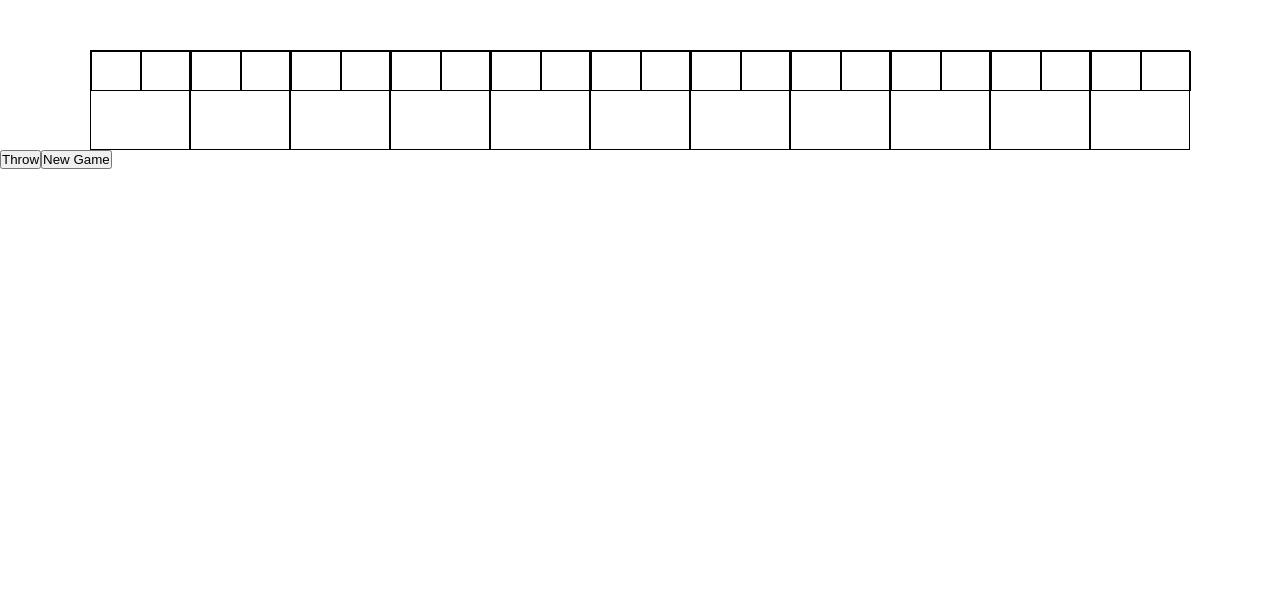
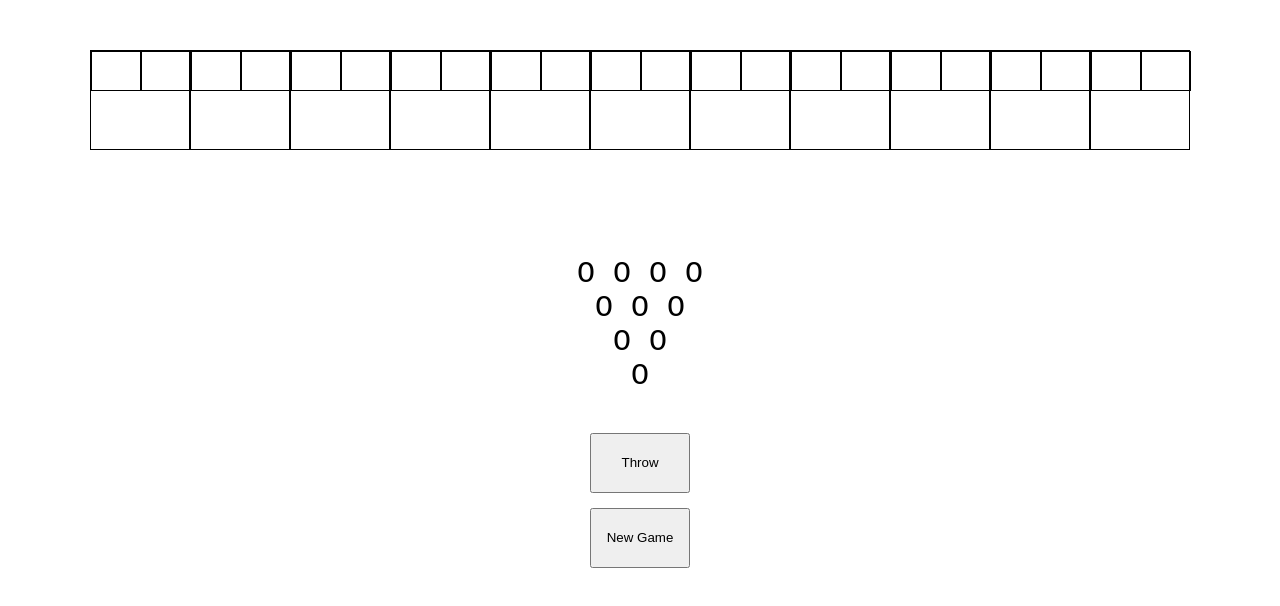
Before and after one commit to alicandko/bowling, a React (Create React App) app: page / in a window 1280 px wide. Shown: the top 606 px of the page. Built offline with nearby package versions, Linux system fonts and the light colour scheme.

Commit message:
Implemented BowlingAlley component

```diff
--- a/src/components/BowlingAlley/BowlingAlley.css
+++ b/src/components/BowlingAlley/BowlingAlley.css
@@ -0,0 +1,42 @@
+.bowling-alley-container {
+  margin-top: 50px;
+  display: flex;
+  justify-content: center;
+  align-items: center;
+}
+
+.bowling-alley {
+  width: 500px;
+  height: 400px;
+  display: flex;
+  flex-direction: column;
+  justify-content: center;
+  align-items: center;
+}
+
+.pins {
+  font-size: 30px;
+  width: 200px;
+  height: 200px;
+  display: flex;
+  justify-content: center;
+  align-items: center;
+}
+
+.buttons {
+  width: 100px;
+  height: 150px;
+  display: flex;
+  flex-direction: column;
+  justify-content: space-around;
+  flex-wrap: wrap;
+}
+
+ul {
+  list-style-type: none;
+}
+
+button {
+  width: 100px;
+  height: 60px;
+}
--- a/src/components/BowlingAlley/BowlingAlley.js
+++ b/src/components/BowlingAlley/BowlingAlley.js
@@ -1,10 +1,28 @@
 import React from 'react';
+import './BowlingAlley.css';
 
-const BowlingAlley = ({ onThrowClick, onNewGameClick }) => (
-  <div>
-    <button type="button" onClick={onThrowClick}>Throw</button>
-    <button type="button" onClick={onNewGameClick}>New Game</button>
+const BowlingAlley = ({ pins, frameComplete, gameComplete, onThrowClick, onNewGameClick }) => (
+  <div className="bowling-alley-container">
+    <div className="bowling-alley">
+      <div className="pins">
+        <ul>
+          {pins.map(pinRow =>
+            <pre>
+              <li className='aa'>{ pinRow }</li>
+            </pre>
+          )}
+        </ul>
+      </div>
+      <div className="buttons">
+        <button disabled={isButtonDisabled(frameComplete, gameComplete)} onClick={onThrowClick}>Throw</button>
+        <button onClick={onNewGameClick}>New Game</button>
+      </div>
+    </div>
   </div>
 );
 
+const isButtonDisabled = (frameComplete, gameComplete) => {
+  return frameComplete || gameComplete;
+};
+
 export default BowlingAlley;
--- a/src/containers/BowlingAlleyContainer.js
+++ b/src/containers/BowlingAlleyContainer.js
@@ -1,6 +1,29 @@
 import { connect } from 'react-redux';
 import BowlingAlley from '../components/BowlingAlley/BowlingAlley';
 import { play, newGame } from '../actions';
+import { List } from 'immutable';
+
+const getPins = (standingPins) => {
+  let pins = List();
+  let row = List.of(' ', ' ', ' ', ' ', ' ', ' ', ' ', ' ', ' ');
+  const pinPositions = List.of([3, 1], [3, 3], [3, 5], [3, 7], [2, 2], [2, 4], [2, 6], [1, 3], [1,5], [0, 4]);
+  for (let i = 0; i < 4; i++) {
+    pins = pins.push(row);
+  }
+
+  for (let i = 0; i < standingPins; i++) {
+    const y = (pinPositions.get(i)[0]);
+    const x = (pinPositions.get(i)[1]);
+    pins = pins.setIn([y, x], 'O');
+  }
+  return pins.reverse();
+};
+
+const mapStateToProps = (state) => ({
+  pins: getPins(state.scoringReducer.standingPins),
+  frameComplete: state.scoringReducer.frameComplete,
+  gameComplete: state.scoringReducer.gameComplete
+});
 
 const mapDispatchToProps = (dispatch) => ({
   onThrowClick: () => {
@@ -12,7 +35,7 @@ const mapDispatchToProps = (dispatch) => ({
 });
 
 const BowlingAlleyContainer = connect(
-  null,
+  mapStateToProps,
   mapDispatchToProps
 )(BowlingAlley);
 
```
